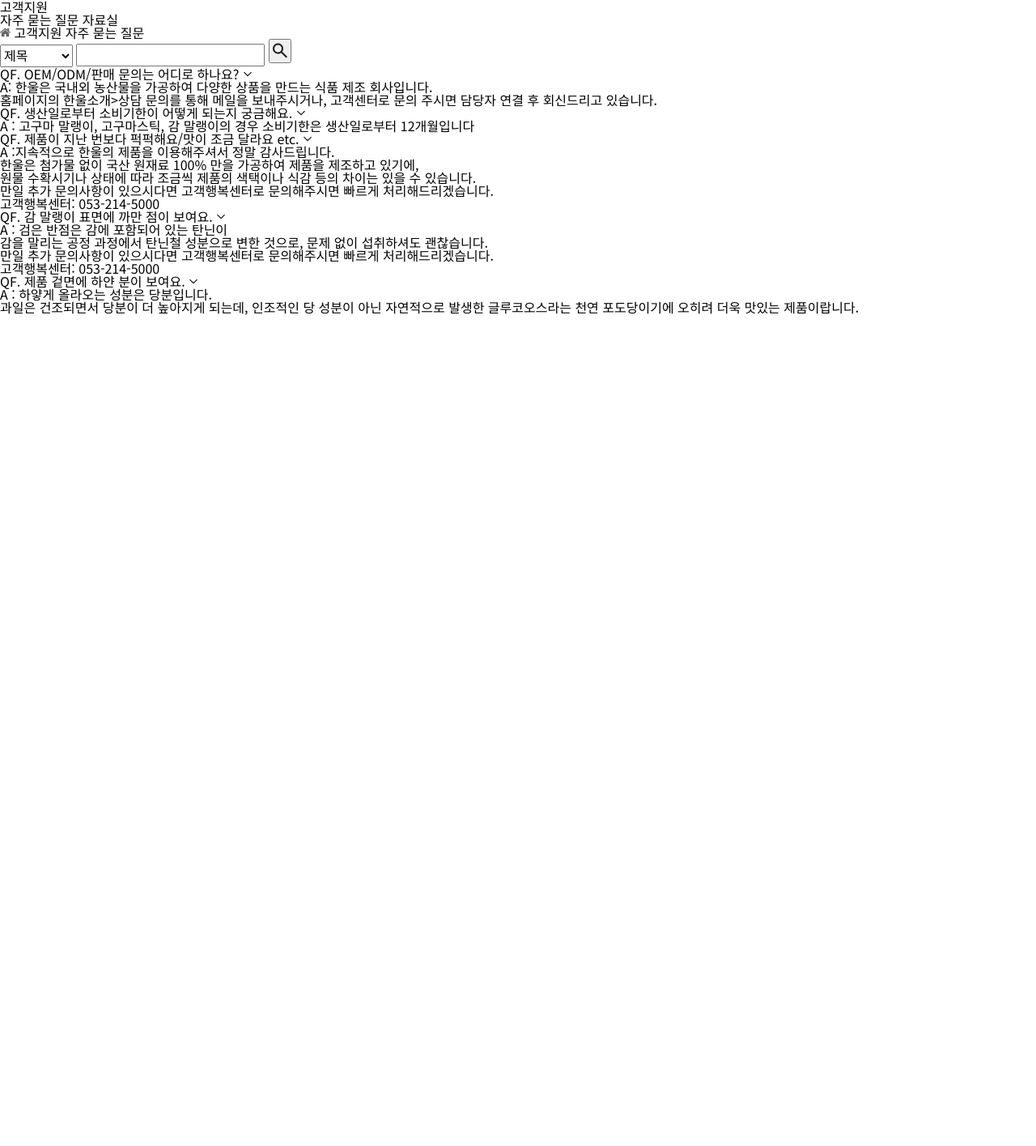
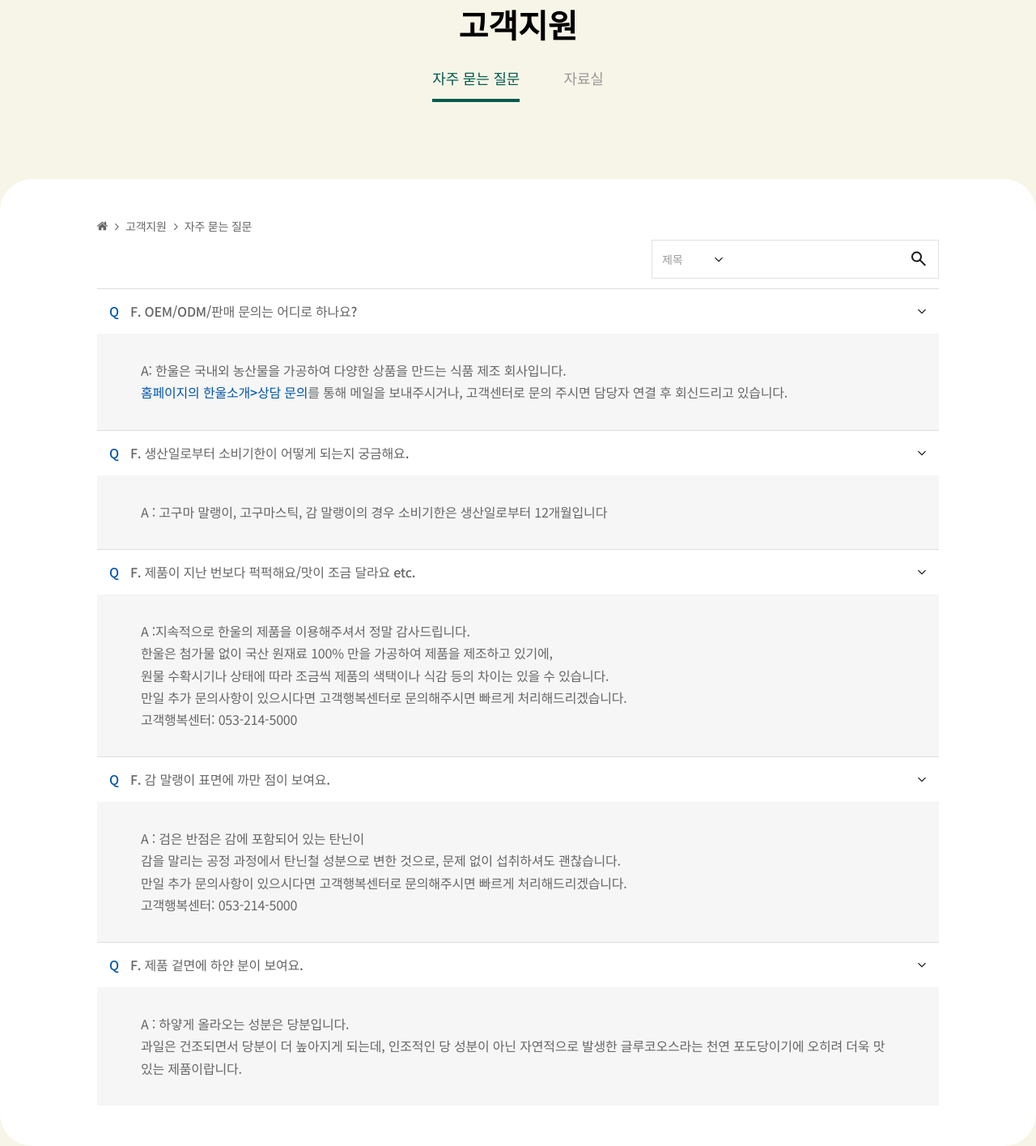
Before and after one commit to Leeyeyun/hanwool_page, a PHP site: page /support_5.html in a window 1280 px wide. Shown: the whole page at 81% size. Before the commit the page ends 800 px from the top, so only its background shows below. Run offline with PHP 8.4, Linux system fonts and the light colour scheme.

Commit message:
한울 반응형 웹페이지(css)

```diff
--- a/styles/support_5.css
+++ b/styles/support_5.css
@@ -0,0 +1,57 @@
+main {margin:0 auto; text-align:center; background-color:#F7F5E8;}
+main h1 {font-size:2.5rem; font-weight:700; padding-top:10px;}
+main .category {margin:20px 0 95px ;}
+main .category a {
+    font-size:1.125rem; font-weight:500; letter-spacing:-0.2px; color:#999; line-height:52px; margin-right:50px; display:inline-block;
+}
+main .category > .active {
+    color:#005B4F; border-bottom:4px solid #005B4F;
+}
+main .category a:last-child {margin-right:0;}
+/* -------------- main-wrap-step -------------- */
+main .wrap {
+    background-color:#fff; max-width:1590px; margin:0 auto;
+    border-radius:40px; padding:50px 120px; text-align:center; position:relative;
+}
+main .patent_wrap {padding-bottom:100px;}
+main .wrap .step {text-align:left; display:flex; align-items:center;}
+main .wrap .step a {
+    font-size:0.875rem; font-weight:500; letter-spacing:-0.2px;
+    color:#666;
+}
+main .wrap .step a img {transform:translateY(1px);}
+main .wrap .step a::after {
+    content:''; display:inline-block;
+    background-image:url(../images/arrow_icon.svg);
+    width:10px; height:10px; background-size:cover;
+    rotate:-90deg; filter:opacity(0.7); margin:0 6px;
+}
+main .wrap .step a:last-child::after {display:none;}
+/* ------------- (위)공통 디자인 ------------- */
+/* -------------- main-wrap-search_frm -------------- */
+main .wrap #search_frm {text-align:right; margin:10px 0 12px;}
+main .wrap #search_frm .search_wrap {
+    border:1px solid #e1e1e1; padding:10px 12px;
+    display:inline-flex; justify-content:space-between;
+}
+main .wrap #search_frm #search_option,
+main .wrap #search_frm #search,
+main .wrap #search_frm #search_btn {background-color:transparent; outline:none; border:0;}
+main .wrap #search_frm #search_option {
+    appearance:none; font-size:0.875rem; color:#999; letter-spacing:-0.2px;
+    width:76px;
+    background-image:url(../images/arrow_icon.svg);
+    background-repeat:no-repeat; background-position:right;
+}
+/* -------------- main-wrap-qna -------------- */
+main .wrap .qna_contents {}
+main .wrap .qna_contents .q {
+    display:flex; justify-content:space-between; align-items:center;
+    padding:14px 15px; border-top:1px solid #ddd;
+}
+main .wrap .qna_contents .q span {font-weight:500; letter-spacing:-0.2px; color:#666; line-height:1.7;}
+main .wrap .qna_contents .q span em {font-weight:500; color:#0356A7; margin-right:14px;}
+main .wrap .qna_contents .q img {}
+main .wrap .qna_contents .a {padding:32px 54px; background-color:#f6f6f6; text-align:left;}
+main .wrap .qna_contents .a p {letter-spacing:-0.2px; color:#666; line-height:1.7;}
+main .wrap .qna_contents .a p a {color:#0356A7; font-weight:500;}
```
Also changed, not shown: styles/community_4.css (+19 -5 lines).
